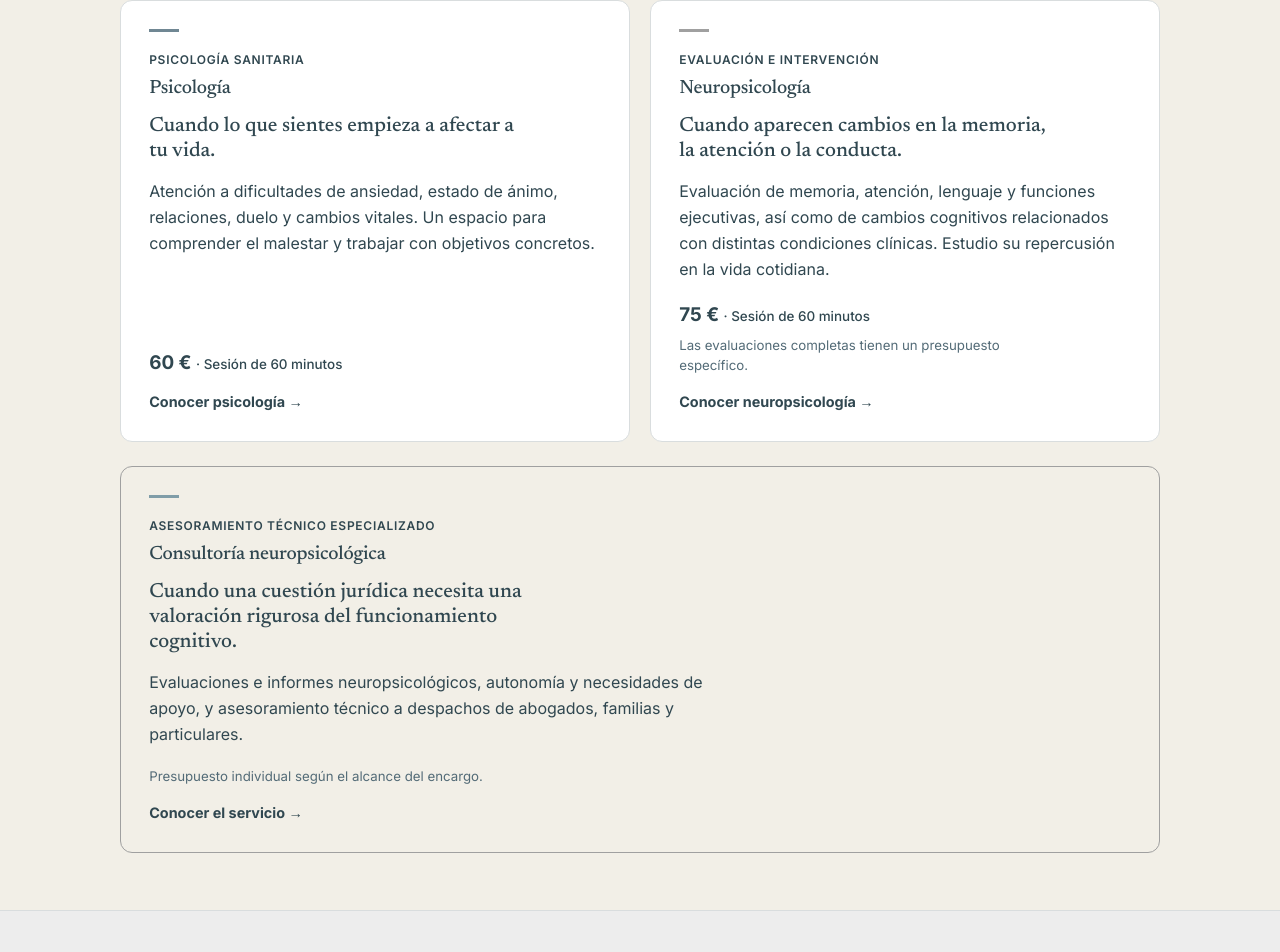
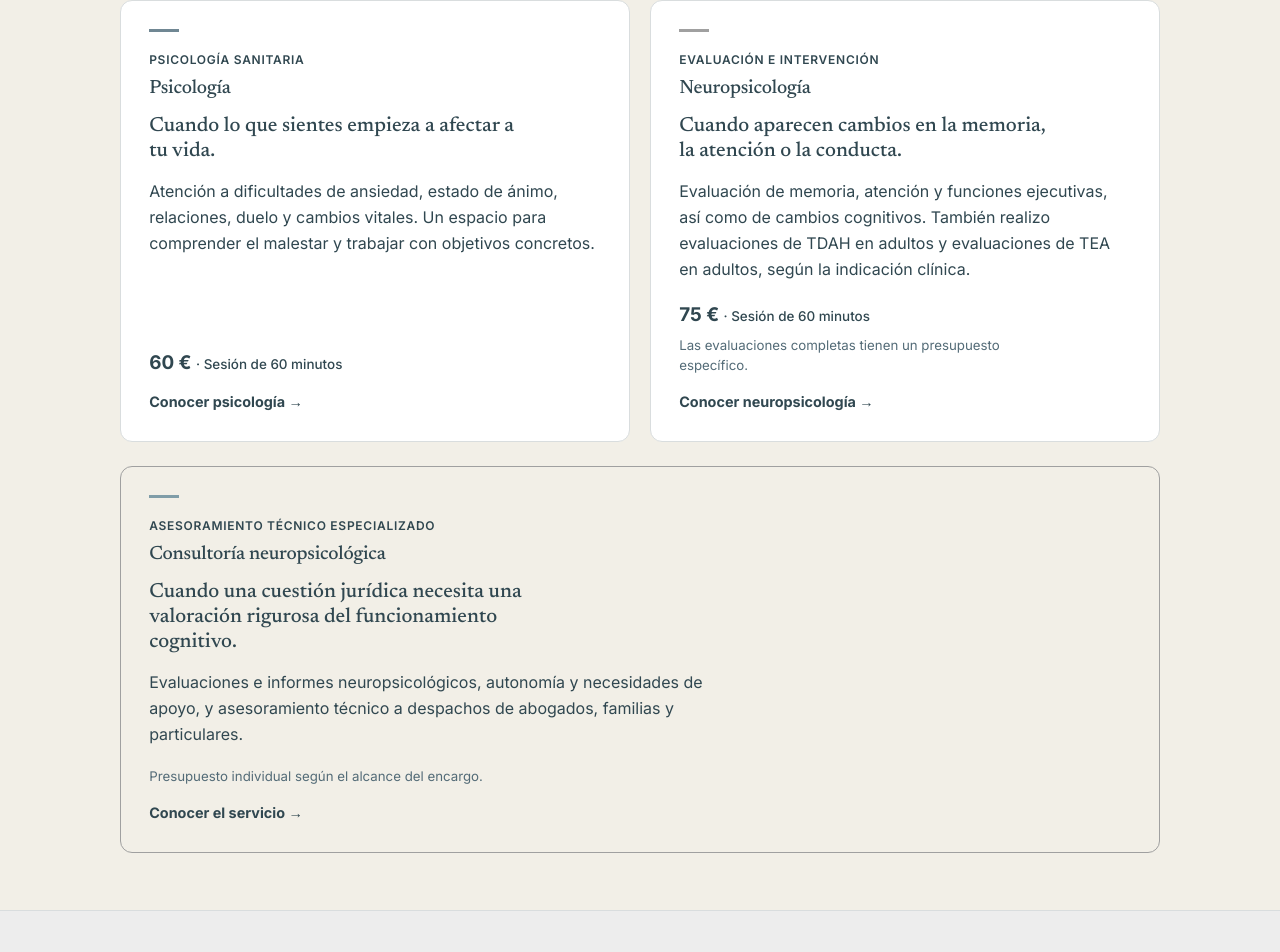
Before and after one commit to carolinasanchezgirona/Portfolio-Carolina, a Next.js app: page / in a window 1280 px wide. Shown: the part 904-1856 px from the top of the page. Built offline with nearby package versions, Linux system fonts and the light colour scheme.

Commit message:
seo: enlazar evaluaciones de TDAH y TEA desde portada sin cambiar diseño

```diff
--- a/app/page.tsx
+++ b/app/page.tsx
@@ -104,9 +104,10 @@ export default function HomePage() {
               <h3>Neuropsicología</h3>
               <p className="editorial-card-hook">Cuando aparecen cambios en la memoria, la atención o la conducta.</p>
               <p className="editorial-card-copy">
-                Evaluación de <a href="/problemas-de-memoria/">memoria</a>, atención, lenguaje y
-                funciones ejecutivas, así como de cambios cognitivos relacionados con distintas
-                condiciones clínicas. Estudio su repercusión en la vida cotidiana.
+                Evaluación de <a href="/problemas-de-memoria/">memoria</a>, atención y funciones ejecutivas,
+                así como de cambios cognitivos. También realizo
+                <a href="/evaluacion-tdah-adultos/"> evaluaciones de TDAH en adultos</a> y
+                <a href="/evaluacion-tea-adultos/"> evaluaciones de TEA en adultos</a>, según la indicación clínica.
               </p>
               <div className="editorial-card-bottom">
                 <p className="editorial-card-price">75 € <span>· Sesión de 60 minutos</span></p>
```
